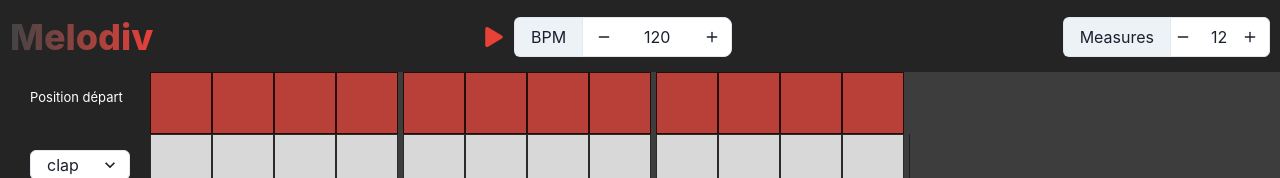
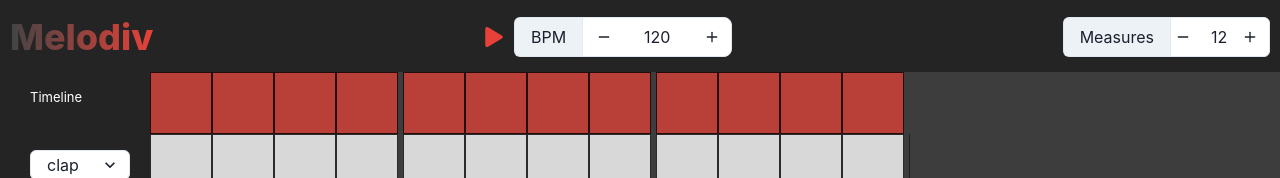
Before and after one commit to Basile-Lequeux/sandbox-music, a React (Create React App) app: page / in a window 1280 px wide. Shown: the top 178 px of the page. Built offline with nearby package versions, Linux system fonts and the light colour scheme.

Commit message:
text timeline

```diff
--- a/src/components/CursorStart.js
+++ b/src/components/CursorStart.js
@@ -14,7 +14,7 @@
           w={"100px"}
           style={{ marginLeft: "30px", marginRight: "20px" }}
         >
-          Position départ
+          Timeline
         </Text>
       </Flex>
       {[...Array(nbrOfBeat)].map((x, index) =>
```
